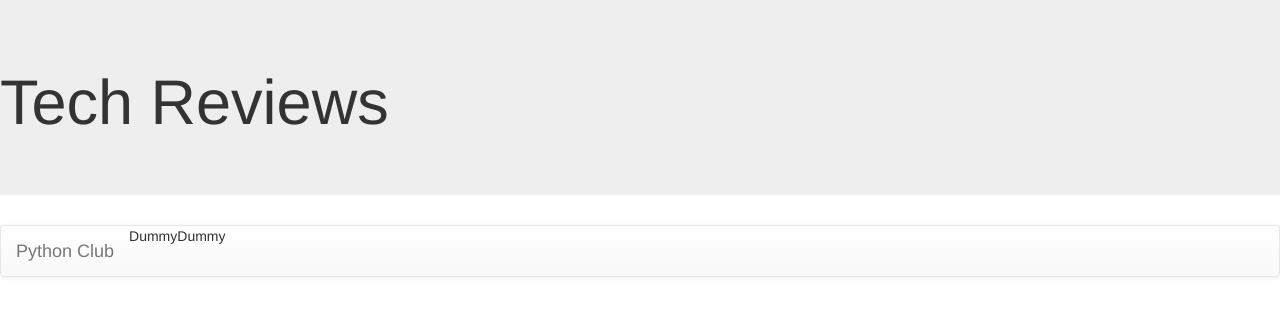
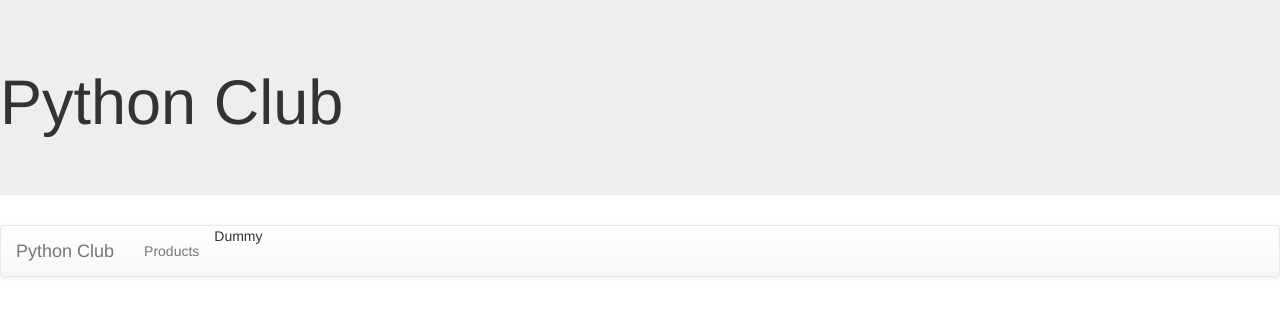
Before and after one commit to aymenk123/Pythonclub2, a Django app: template club/templates/club/base.html in a window 1280 px wide. Shown: the top 316 px of the page. Run offline with Django 4.2, Linux system fonts and the light colour scheme; the template is opened without the code that fills it, so the values that code supplies are empty; some libraries are stand-ins or nearby versions.

Commit message:
Product view commit

```diff
--- a/club/templates/club/base.html
+++ b/club/templates/club/base.html
@@ -8,7 +8,7 @@
 </head>
 <body>
 <div class='jumbotron'>
-<h1>Tech Reviews</h1>
+<h1>Python Club</h1>
  </div>
    <nav class="navbar navbar-default">
    <div class="container-fluid">
@@ -16,7 +16,7 @@
 <a class="navbar-brand" href="{% url 'index' %}">Python Club</a>
 </div>
 <ul class="nav navbar-nav">
-<li>Dummy</li>
+ <li><a href="{% url 'products' %}"> Products</a></li>
 <li>Dummy</li>
 </ul>
 </div>
```
Also changed, not shown: club/templates/club/products.html (added, +11 -0 lines).
